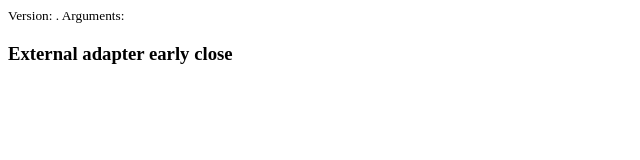
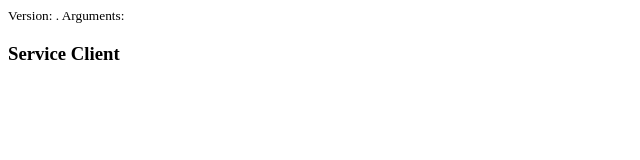
Before and after one commit to tgoc99/ttt, a website: page test.html in a window 1280 px wide. Shown: the whole page, without its empty margins (0-640 px from the left). Drawn offline with Linux system fonts and the light colour scheme.

Commit message:
Update test.html

```diff
--- a/test.html
+++ b/test.html
@@ -10,7 +10,7 @@
     <small>Arguments: <span id="runtime-args"></span></small>
 </div>
 
-<h3>External adapter early close</h3>
+<h3>Service Client</h3>
 
 <div id="result"></div>
 
```
